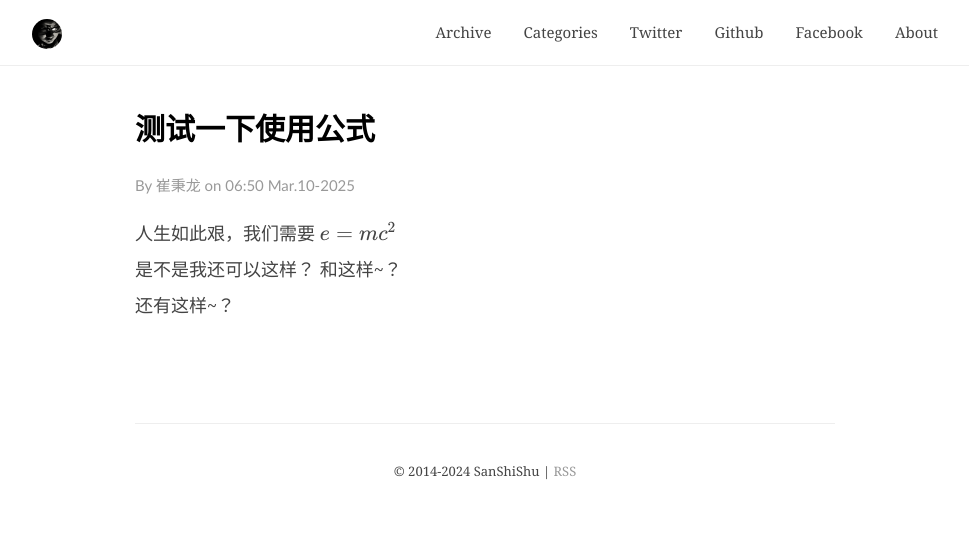
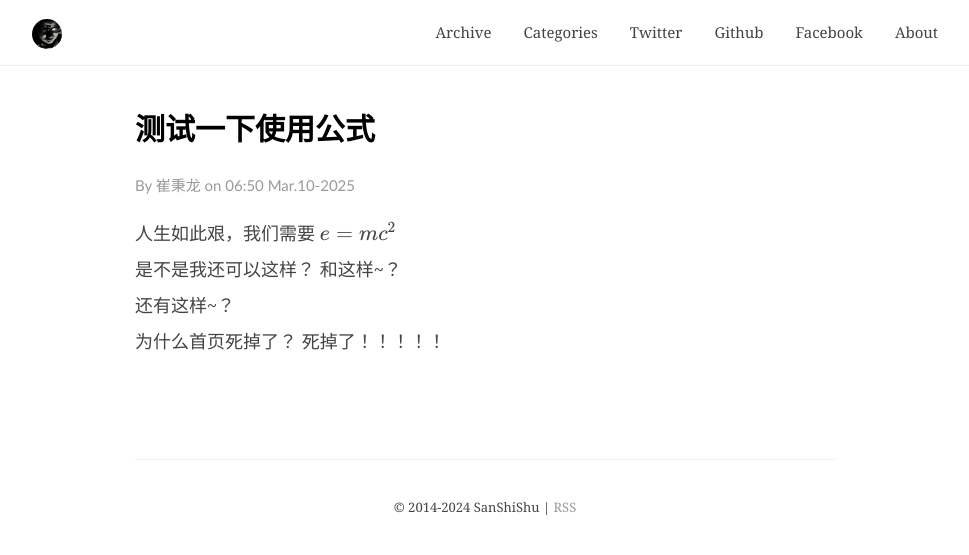
Before and after one commit to BerryBC/berrybc.github.io, a Jekyll site: the page built from _posts/Boring/2025-03-10-Test_Formula.md, in a window 1280 px wide. Shown: the top 555 px of the page, without its empty margins (155-1124 px from the left). Built offline with Jekyll 4.4.1, drawn with Linux system fonts in a browser that asks for light colours; formulas are drawn with MathJax 3.

Commit message:
首页有点问题

```diff
--- a/_posts/Boring/2025-03-10-Test_Formula.md
+++ b/_posts/Boring/2025-03-10-Test_Formula.md
@@ -6,6 +6,21 @@
 author: 崔秉龙
 location: Guangzhou, China
 ---
+
+
+
+
+人生如此艰，我们需要
+$ e = m c^2 $
+
+是不是我还可以这样？
+和这样~？
+
+还有这样~？
+
+为什么首页死掉了？
+死掉了！！！！！
+
 
 
 <head>
```
Also changed, not shown: other parts of _posts/Boring/2025-03-10-Test_Formula.md (+0 -10 lines).
